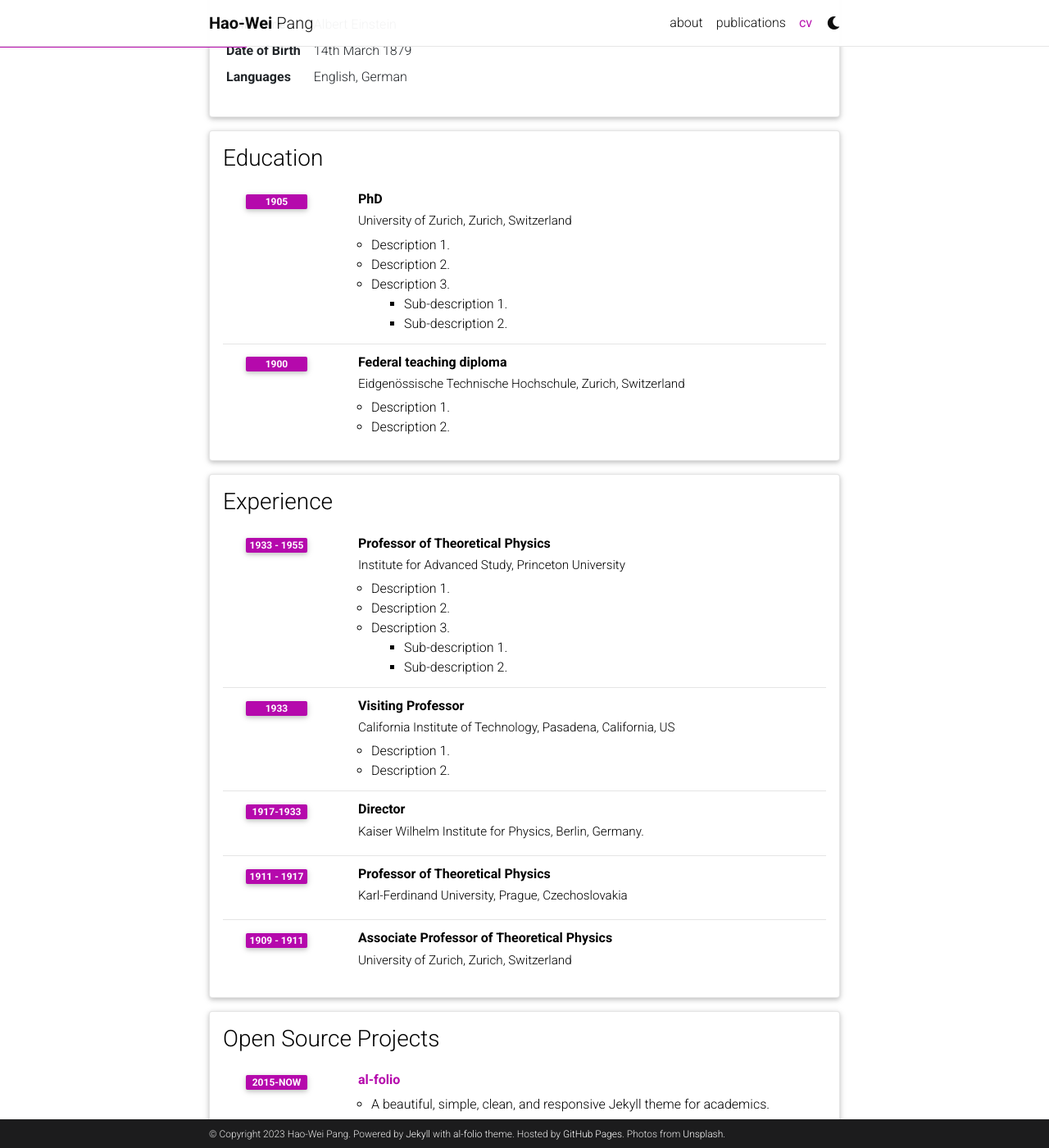
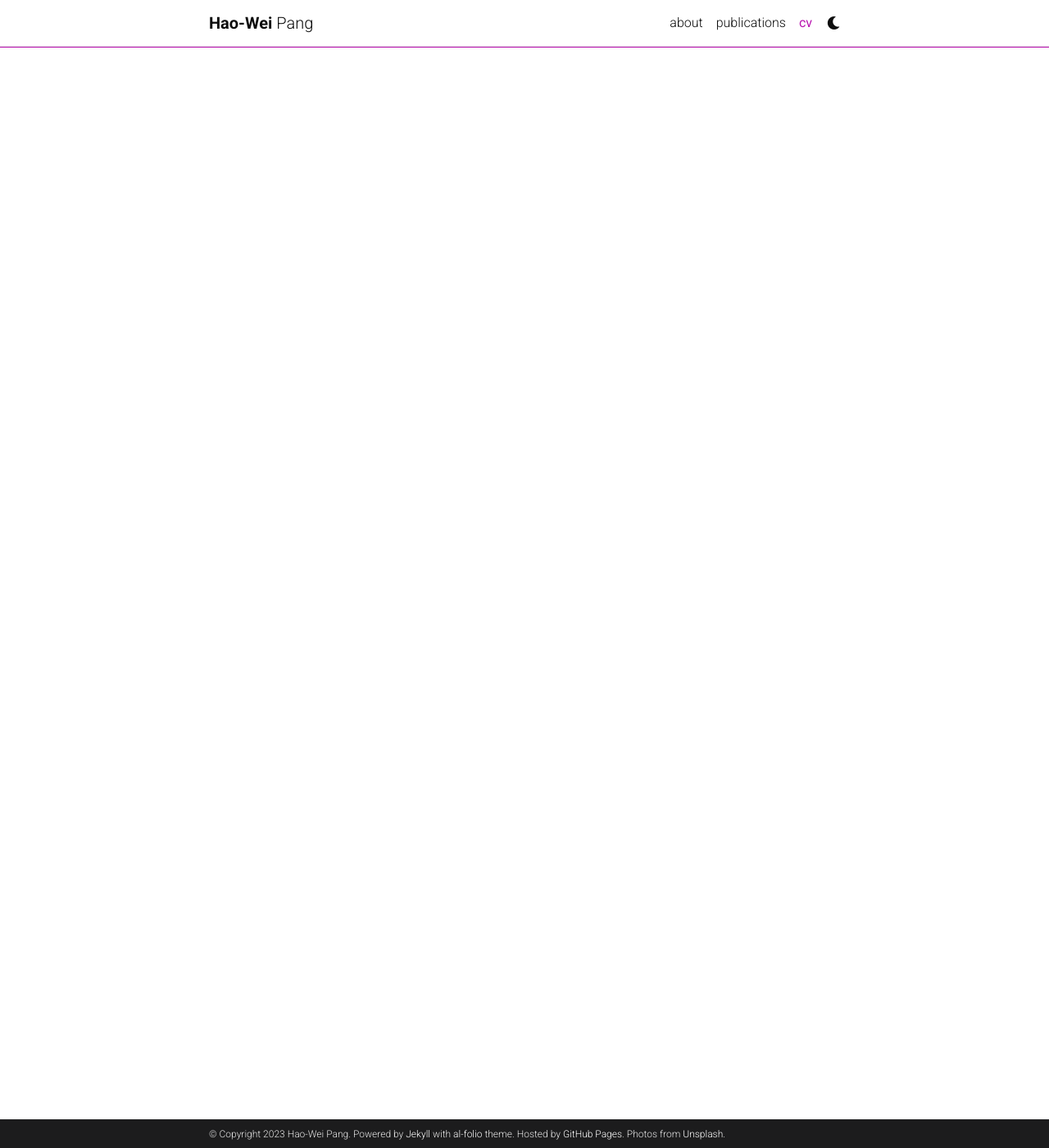
Before and after one commit to hwpang/hwpang.github.io, a Jekyll site: the page built from _pages/cv.md, in a window 1280 px wide and 1400 px high, scrolled down 234 px. Shown: the whole window at 82% size. Built offline with Jekyll 4.4.1, drawn with Linux system fonts in a browser that asks for light colours; comment, search, counter and statistics services are not loaded; a style sheet for code colours, icons or effects is not loaded; some of the changed text lies outside the part shown.

Commit message:
update cv

```diff
--- a/_data/cv.yml
+++ /dev/null
@@ -1,97 +0,0 @@
-- title: General Information
-  type: map
-  contents:
-    - name: Full Name
-      value: Albert Einstein
-    - name: Date of Birth
-      value: 14th March 1879
-    - name: Languages
-      value: English, German
-
-- title: Education
-  type: time_table
-  contents:
-    - title: PhD
-      institution: University of Zurich, Zurich, Switzerland
-      year: 1905
-      description:
-        - Description 1.
-        - Description 2.
-        - title: Description 3.
-          contents:
-            - Sub-description 1.
-            - Sub-description 2.
-    - title: Federal teaching diploma
-      institution: Eidgenössische Technische Hochschule, Zurich, Switzerland
-      year: 1900
-      description:
-        - Description 1.
-        - Description 2.
-
-- title: Experience
-  type: time_table
-  contents:
-    - title: Professor of Theoretical Physics
-      institution: Institute for Advanced Study, Princeton University
-      year: 1933 - 1955
-      description:
-        - Description 1.
-        - Description 2.
-        - title: Description 3.
-          contents:
-            - Sub-description 1.
-            - Sub-description 2.
-    - title: Visiting Professor
-      institution: California Institute of Technology, Pasadena, California, US
-      year: 1933
-      description:
-        - Description 1.
-        - Description 2.
-
-    - title: Director
-      institution: Kaiser Wilhelm Institute for Physics, Berlin, Germany.
-      year: 1917-1933
-
-    - title: Professor of Theoretical Physics
-      institution: Karl-Ferdinand University, Prague, Czechoslovakia
-      year: 1911 - 1917
-      description:
-
-    - title: Associate Professor of Theoretical Physics
-      institution: University of Zurich, Zurich, Switzerland
-      year: 1909 - 1911
-
-- title: Open Source Projects
-  type: time_table
-  contents:
-    - title: <a href="https://github.com/alshedivat/al-folio">al-folio</a>
-      year: 2015-now
-      description: A beautiful, simple, clean, and responsive Jekyll theme for academics.
-
-- title: Honors and Awards
-  type: time_table
-  contents:
-    - year: 1921
-      items:
-        - Nobel Prize in Physics
-        - Matteucci Medal
-    - year: 2029
-      items:
-        - Max Planck Medal
-
-- title: Academic Interests
-  type: nested_list
-  contents:
-    - title: Topic 1.
-      items:
-        - Description 1.
-        - Description 2.
-    - title: Topic 2.
-      items:
-        - Description 1.
-        - Description 2.
-
-- title: Other Interests
-  type: list
-  contents:
-    - <u>Hobbies:</u> Hobby 1, Hobby 2, etc.
--- a/_layouts/cv.html
+++ b/_layouts/cv.html
@@ -5,7 +5,7 @@ layout: default
 <div class="post">
 
   <header class="post-header">
-            <h1 class="post-title">{{ page.title }} {% if page.cv_pdf %}<a href="{{ page.cv_pdf | prepend: 'assets/pdf/' | relative_url}}" target="_blank" rel="noopener noreferrer" class="float-right"><i class="fas fa-file-pdf"></i></a>{% endif %}</h1>
+    <h1 class="post-title">{{ page.title }} </h1>
     <p class="post-description">{{ page.description }}</p>
   </header>
 
```
Also changed, not shown: _pages/cv.md (+3 -1 lines), 2 other files. Lines whose indentation alone changed are shown as unchanged.
